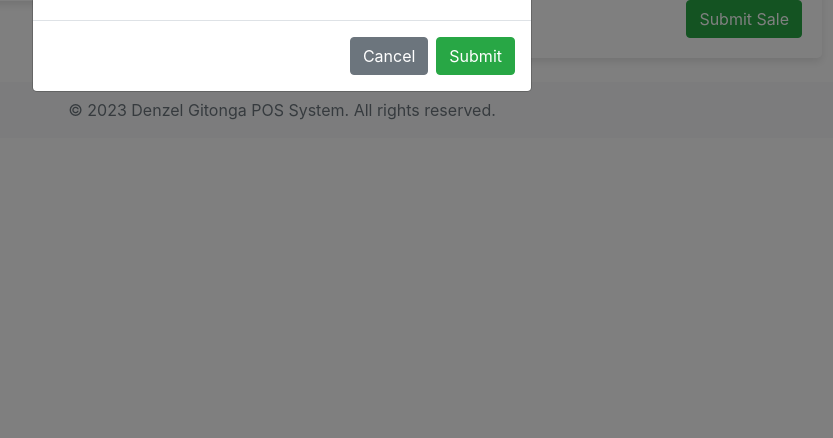
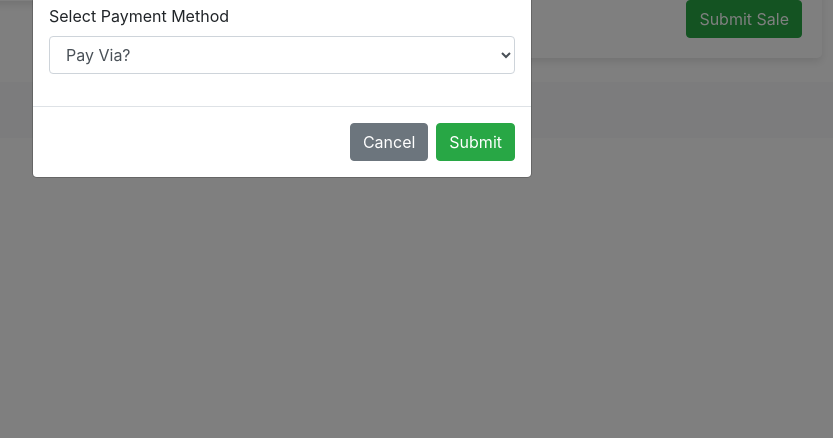
Before and after one commit to DenzelGitonga007/clarionpos, a Django app: page /sales/ in a window 1280 px wide, after a click on "Submit Sale". Shown: the part 362-800 px from the top of the page, without its empty margins (358-1191 px from the left). Run offline with Django 4.2, Linux system fonts and the light colour scheme; a user stored in the database is signed in; data comes from the database, SQL or seed files in the repository; data that the repository does not hold is empty; some libraries are stand-ins or nearby versions.

Commit message:
front-end for select payment method

```diff
--- a/sales/views.py
+++ b/sales/views.py
@@ -28,8 +28,8 @@ def submit_sale(request):
                 rendered_amount=sale_data['renderedAmount'],
                 balance=sale_data['balance'],
                 customer_id=sale_data['customerId'],
+                payment_method_id=sale_data['payment_methodId'],
             )
-            print("Sale:", sale)
 
             # Calculate the total amount for the sale
             total_amount = 0
@@ -91,14 +91,14 @@ def submit_sale(request):
 def sales_view(request):
     products = Product.objects.all()
     customers = Customer.objects.all()
-    payment_method = PaymentMethod.objects.all()
+    payment_methods = PaymentMethod.objects.all()
     units = SaleItem._meta.get_field('unit').choices
     product_json = []
     context = {
         'page_title': "Point of Sale",
         'products': products,
         'customers': customers,
-        'payment_method': payment_method,
+        'payment_methods': payment_methods,
         'units': units,
         'product_json': json.dumps(product_json)
     }
--- a/templates/sales/sales.html
+++ b/templates/sales/sales.html
@@ -87,6 +87,7 @@
                 </button>
             </div>
             <div class="modal-body">
+                <!-- Select Customer -->
                 <div class="form-group">
                     <label for="customer">Select a Customer</label>
                     <select class="form-control" id="customer-select" required>
@@ -96,14 +97,31 @@
                         {% endfor %}
                     </select>
                 </div>
+                <!-- End of select customer -->
+                <!-- Rendered amount -->
                 <div class="form-group">
                     <label for="rendered-amount">Rendered Amount:</label>
                     <input type="number" class="form-control" id="rendered-amount" step="0.01" placeholder="Enter the rendered amount" name="rendered_amount">
                 </div>
+                <!-- End of rendered amount -->
+                <!-- Balance -->
                 <div class="form-group">
                     <label for="balance">Balance:</label>
                     <input type="number" class="form-control" name="balance" id="balance" step="0.01" disabled>
                 </div>
+                <!-- End of balance -->
+                <!-- Select payment method -->
+                <div class="form-group">
+                    <label for="payment_method">Select Payment Method</label>
+                    <select class="form-control" id="payment_method-select" required>
+                        <option value="" disabled selected>Pay Via?</option>
+                        {% for method in payment_methods %}
+                        <option value="{{ method.id }}">{{ method.name }}</option>
+                        {% endfor %}
+                    </select>
+                </div>
+                <!-- End of payment method -->
+
             </div>
             <div class="modal-footer">
                 <button type="button" class="btn btn-secondary" data-dismiss="modal">Cancel</button>
@@ -346,6 +364,9 @@
         // Retrieve the customer ID from the select field
         var customerId = parseInt(document.getElementById("customer-select").value);
 
+        // Retrieve the payment method
+        var payment_methodId = parseInt(document.getElementById("payment_method-select").value);
+
         // Retrieve the balance from the balance input field
         var balance = updateBalance();
 
@@ -354,6 +375,7 @@
             saleItems: saleItems,
             renderedAmount: renderedAmount,
             customerId: customerId,
+            payment_methodId: payment_methodId,
             balance: balance
         };
 
@@ -428,6 +450,10 @@
         // Display customer details
         var customerName = document.getElementById("customer-select").options[document.getElementById("customer-select").selectedIndex].text;
         receiptContent += '<p><strong>Customer:</strong> ' + customerName + '</p>';
+
+        // Display the payment method
+        var paymentMethod = document.getElementById("payment_method-select").options[document.getElementById("payment_method-select").selectedIndex].text;
+        receiptContent += '<p><strong>Payment Method:</strong> ' + paymentMethod + '</p>';
 
         // Display sale items
         receiptContent += '<table class="table" style="margin-top: 20px; margin-left: auto; margin-right: auto;">';
```
